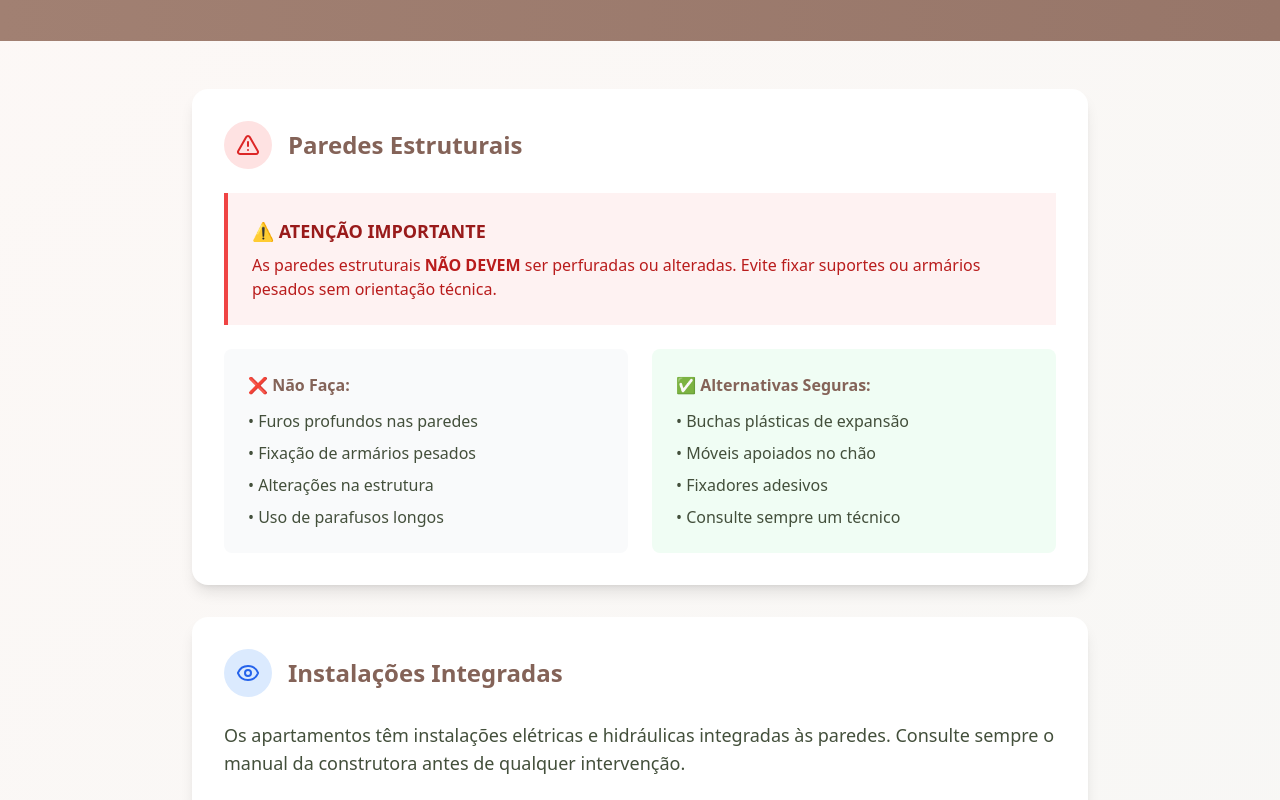
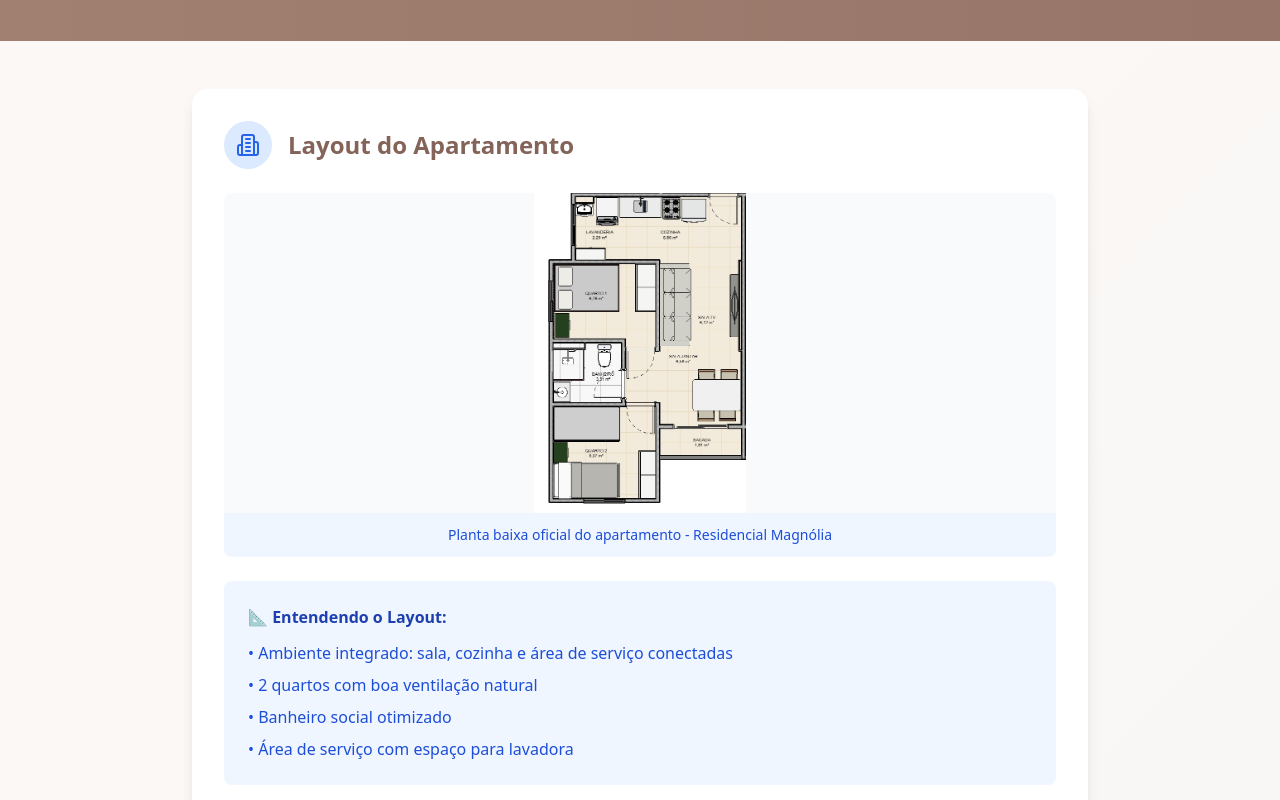
Before and after one commit to fcolmanetti/cohagra-magnolia, a React (Vite) app: page /apartamento in a window 1280 px wide. Shown: the part 260-1060 px from the top of the page. Built offline with nearby package versions, Linux system fonts and the light colour scheme.

Commit message:
feat: Add apartment layout to pages
Insert the apartment layout image into relevant pages of the manual.

```diff
--- a/src/pages/ApartmentGuide.tsx
+++ b/src/pages/ApartmentGuide.tsx
@@ -1,4 +1,3 @@
-
 import { ArrowLeft, Building2, AlertTriangle, Eye, Wind } from "lucide-react";
 import { Link } from "react-router-dom";
 import Header from "../components/Header";
@@ -26,6 +25,37 @@ const ApartmentGuide = () => {
 
       <main className="container mx-auto px-4 py-12">
         <div className="max-w-4xl mx-auto">
+
+          {/* Planta Baixa do Apartamento */}
+          <div className="bg-white rounded-2xl shadow-lg p-8 mb-8">
+            <div className="flex items-center mb-6">
+              <div className="bg-blue-100 p-3 rounded-full mr-4">
+                <Building2 className="w-6 h-6 text-blue-600" />
+              </div>
+              <h2 className="text-2xl font-bold text-warm-brown-800">Layout do Apartamento</h2>
+            </div>
+
+            <div className="mb-6 rounded-lg overflow-hidden">
+              <img
+                src="/lovable-uploads/7f0422b4-2b61-46ab-a6b4-ac8edf631c2a.png"
+                alt="Planta baixa do apartamento do Residencial Magnólia"
+                className="w-full h-64 md:h-80 object-contain bg-gray-50"
+              />
+              <div className="bg-blue-50 p-3 text-center">
+                <p className="text-blue-700 text-sm">Planta baixa oficial do apartamento - Residencial Magnólia</p>
+              </div>
+            </div>
+
+            <div className="bg-blue-50 p-6 rounded-lg">
+              <h3 className="font-semibold text-blue-800 mb-3">📐 Entendendo o Layout:</h3>
+              <ul className="space-y-2 text-blue-700">
+                <li>• Ambiente integrado: sala, cozinha e área de serviço conectadas</li>
+                <li>• 2 quartos com boa ventilação natural</li>
+                <li>• Banheiro social otimizado</li>
+                <li>• Área de serviço com espaço para lavadora</li>
+              </ul>
+            </div>
+          </div>
 
           {/* Paredes Estruturais */}
           <div className="bg-white rounded-2xl shadow-lg p-8 mb-8">
--- a/src/pages/SpaceOrganization.tsx
+++ b/src/pages/SpaceOrganization.tsx
@@ -1,3 +1,4 @@
+
 import { ArrowLeft, Layout, Sofa, ChefHat, Bed, Bath, Shirt, Lightbulb } from "lucide-react";
 import { Link } from "react-router-dom";
 import Header from "../components/Header";
@@ -26,6 +27,18 @@ const SpaceOrganization = () => {
 
       <main className="container mx-auto px-4 py-12">
         <div className="max-w-6xl mx-auto">
+
+          {/* Planta Baixa do Apartamento */}
+          <div className="mb-12 rounded-2xl overflow-hidden shadow-lg">
+            <img
+              src="/lovable-uploads/7f0422b4-2b61-46ab-a6b4-ac8edf631c2a.png"
+              alt="Planta baixa do apartamento do Residencial Magnólia"
+              className="w-full h-64 md:h-80 object-contain bg-white"
+            />
+            <div className="bg-white p-4 text-center">
+              <p className="text-sage-green-700 font-medium">Planta baixa do apartamento - Layout dos ambientes</p>
+            </div>
+          </div>
 
           {/* Hero Image - Apartamento Real */}
           <div className="mb-12 rounded-2xl overflow-hidden shadow-lg">
```
Also changed, not shown: public/lovable-uploads/7f0422b4-2b61-46ab-a6b4-ac8edf631c2a.png (added).
